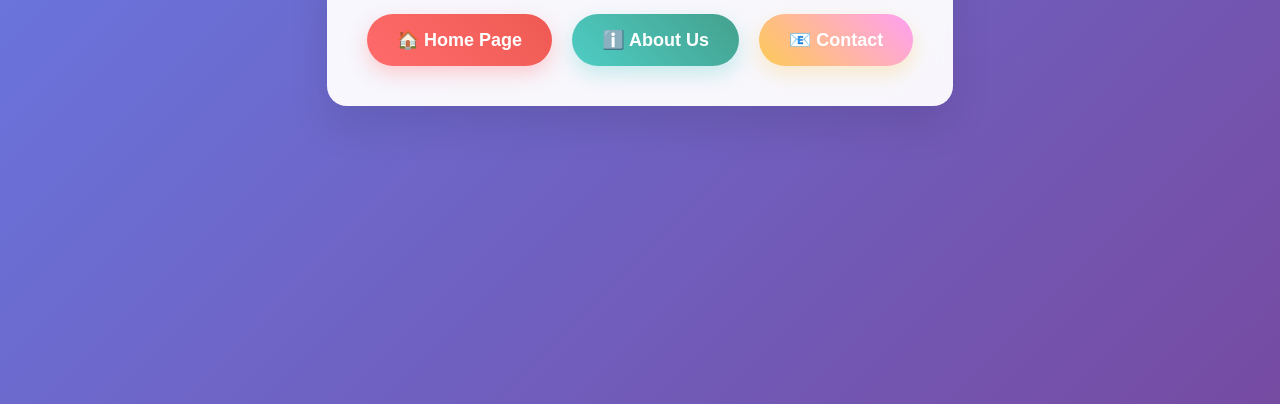
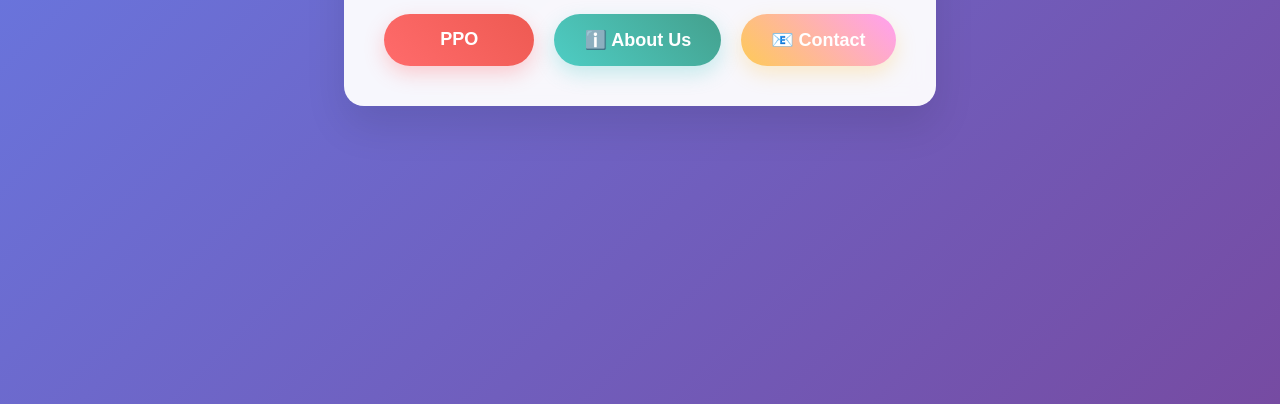
Before and after one commit to piyurisahu/piyurisahu.github.io, a plain HTML site: page index.html in a window 1280 px wide. Shown: the part 436-840 px from the top of the page. Drawn offline with Linux system fonts and the light colour scheme.

Commit message:
Update index.html

```diff
--- a/index.html
+++ b/index.html
@@ -148,7 +148,7 @@
         <h1>Navigation Demo</h1>
         <div class="button-container">
             <button class="nav-button btn-home" onclick="window.location.href = 'home.html'">
-                🏠 Home Page
+                PPO
             </button>
             <button class="nav-button btn-about" onclick="showContent('about')">
                 ℹ️ About Us
```
